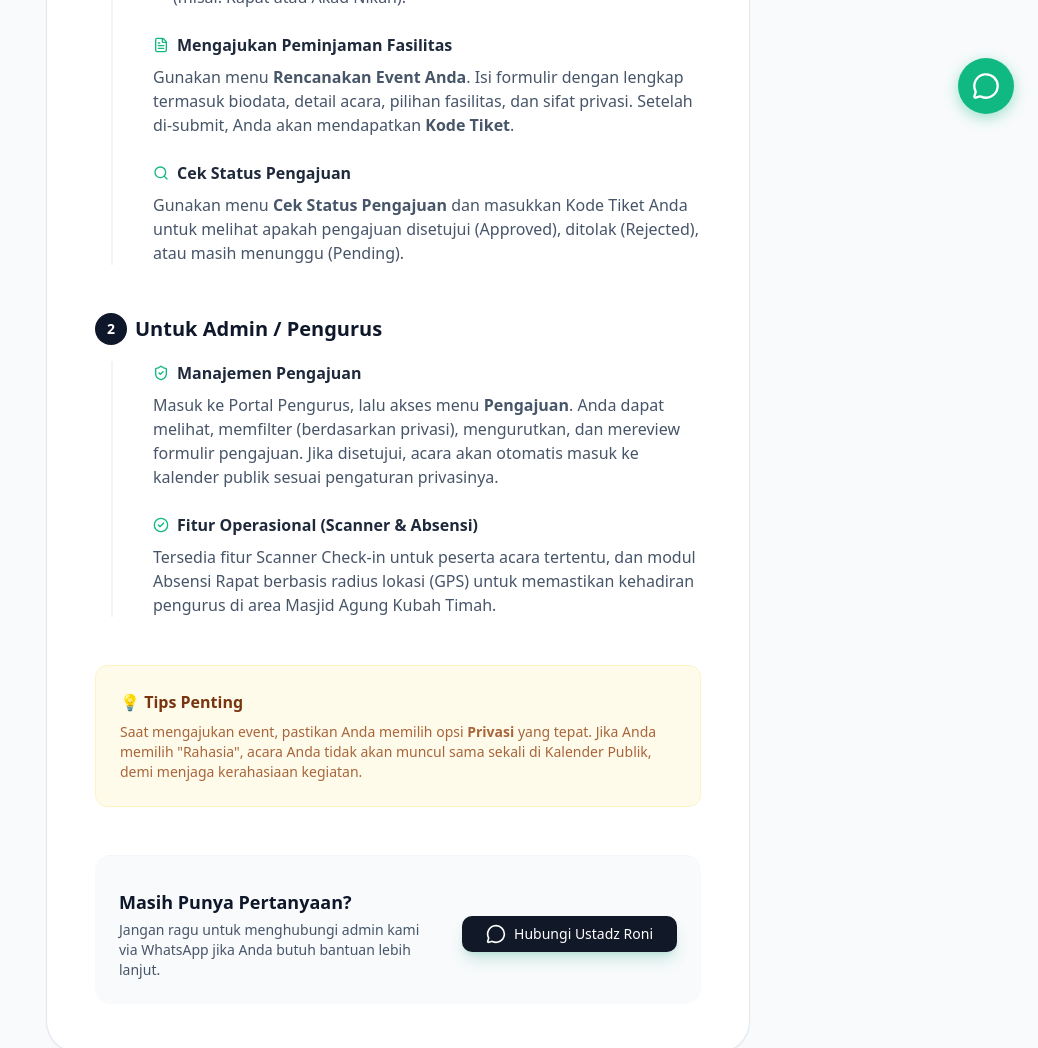
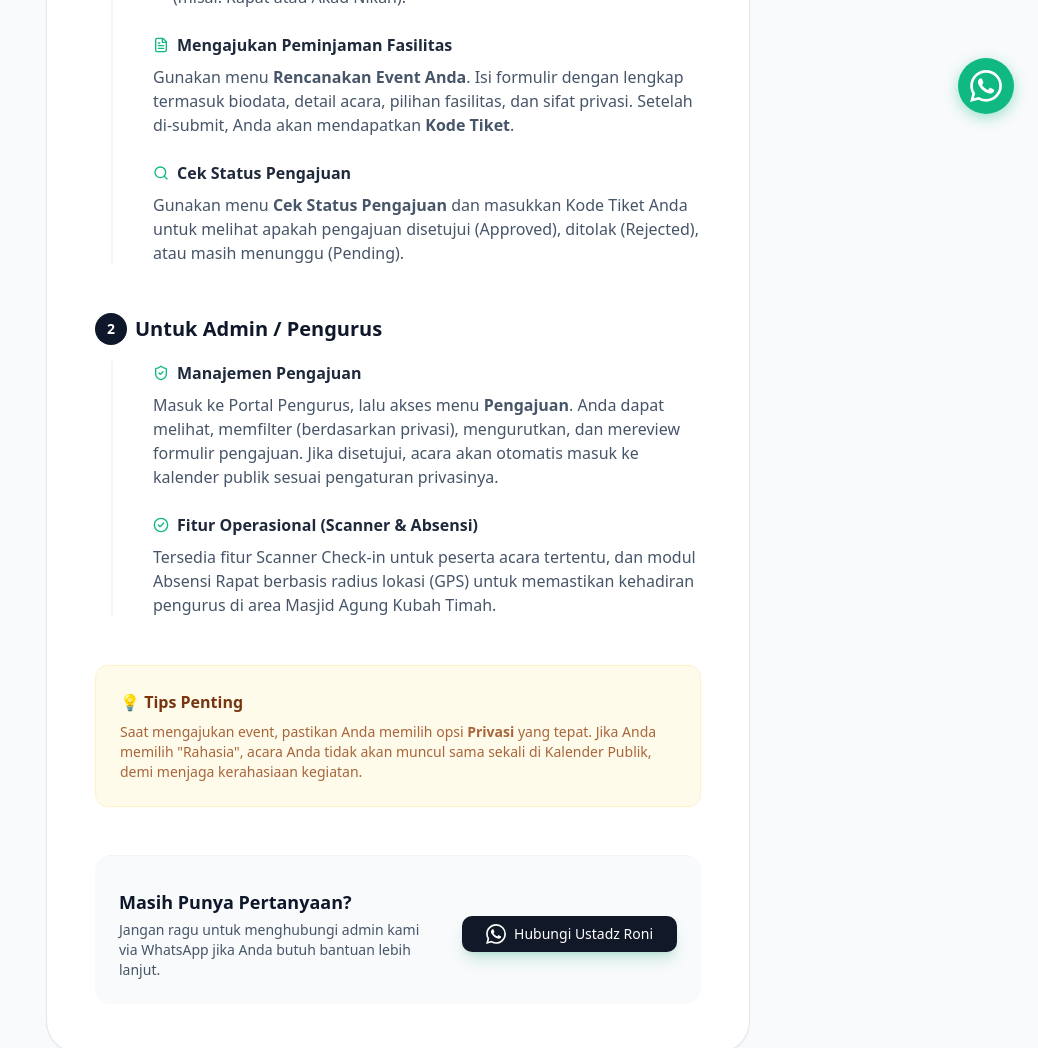
Before and after one commit to officialdmaqiqah/event-management, a Next.js app: page /bantuan in a window 1280 px wide. Shown: the part 662-1710 px from the top of the page, without its empty margins (242-1280 px from the left). Built offline with nearby package versions, Linux system fonts and the light colour scheme.

Commit message:
feat: replace generic icon with actual WhatsApp SVG logo

```diff
--- a/src/app/bantuan/page.tsx
+++ b/src/app/bantuan/page.tsx
@@ -128,7 +128,9 @@
                 className="shrink-0"
               >
                 <Button className="bg-emerald-600 hover:bg-emerald-700 text-white rounded-full font-bold px-6 h-12 shadow-lg shadow-emerald-600/20 transition-all hover:scale-105 flex items-center gap-2">
-                  <MessageCircle className="h-5 w-5" />
+                  <svg viewBox="0 0 24 24" fill="currentColor" className="h-5 w-5" xmlns="http://www.w3.org/2000/svg">
+                    <path d="M17.472 14.382c-.297-.149-1.758-.867-2.03-.967-.273-.099-.471-.148-.67.15-.197.297-.767.966-.94 1.164-.173.199-.347.223-.644.075-.297-.15-1.255-.463-2.39-1.475-.888-.788-1.489-1.761-1.663-2.06-.173-.297-.018-.458.13-.606.134-.133.298-.347.446-.52.149-.174.198-.298.298-.497.099-.198.05-.371-.025-.52-.075-.149-.669-1.612-.916-2.207-.242-.579-.487-.5-.669-.51a12.8 12.8 0 0 0-.57-.01c-.198 0-.52.074-.792.372-.272.297-1.04 1.016-1.04 2.479 0 1.462 1.065 2.875 1.213 3.074.149.198 2.096 3.2 5.077 4.487.709.306 1.262.489 1.694.625.712.227 1.36.195 1.871.118.571-.085 1.758-.719 2.006-1.413.248-.694.248-1.289.173-1.413-.074-.124-.272-.198-.57-.347m-5.421 7.403h-.004a9.87 9.87 0 0 1-5.031-1.378l-.361-.214-3.741.982.998-3.648-.235-.374a9.86 9.86 0 0 1-1.51-5.26c.001-5.45 4.436-9.884 9.888-9.884 2.64 0 5.122 1.03 6.988 2.898a9.825 9.825 0 0 1 2.893 6.994c-.003 5.45-4.437 9.884-9.885 9.884m8.413-18.297A11.815 11.815 0 0 0 12.05 0C5.495 0 .16 5.335.157 11.892c0 2.096.547 4.142 1.588 5.945L.057 24l6.305-1.654a11.882 11.882 0 0 0 5.683 1.448h.005c6.554 0 11.89-5.335 11.893-11.893a11.821 11.821 0 0 0-3.48-8.413Z"/>
+                  </svg>
                   Hubungi Ustadz Roni
                 </Button>
               </a>
--- a/src/components/FloatingWhatsApp.tsx
+++ b/src/components/FloatingWhatsApp.tsx
@@ -19,7 +19,15 @@
       className="fixed bottom-6 right-6 z-50 flex items-center justify-center w-14 h-14 bg-emerald-500 text-white rounded-full shadow-[0_4px_14px_0_rgba(16,185,129,0.39)] hover:bg-emerald-600 hover:scale-110 hover:shadow-[0_6px_20px_rgba(16,185,129,0.23)] transition-all duration-300 group"
       aria-label="Hubungi Ustadz Roni via WhatsApp"
     >
-      <MessageCircle className="h-7 w-7" />
+      {/* WhatsApp SVG Logo */}
+      <svg
+        viewBox="0 0 24 24"
+        fill="currentColor"
+        className="h-8 w-8"
+        xmlns="http://www.w3.org/2000/svg"
+      >
+        <path d="M17.472 14.382c-.297-.149-1.758-.867-2.03-.967-.273-.099-.471-.148-.67.15-.197.297-.767.966-.94 1.164-.173.199-.347.223-.644.075-.297-.15-1.255-.463-2.39-1.475-.888-.788-1.489-1.761-1.663-2.06-.173-.297-.018-.458.13-.606.134-.133.298-.347.446-.52.149-.174.198-.298.298-.497.099-.198.05-.371-.025-.52-.075-.149-.669-1.612-.916-2.207-.242-.579-.487-.5-.669-.51a12.8 12.8 0 0 0-.57-.01c-.198 0-.52.074-.792.372-.272.297-1.04 1.016-1.04 2.479 0 1.462 1.065 2.875 1.213 3.074.149.198 2.096 3.2 5.077 4.487.709.306 1.262.489 1.694.625.712.227 1.36.195 1.871.118.571-.085 1.758-.719 2.006-1.413.248-.694.248-1.289.173-1.413-.074-.124-.272-.198-.57-.347m-5.421 7.403h-.004a9.87 9.87 0 0 1-5.031-1.378l-.361-.214-3.741.982.998-3.648-.235-.374a9.86 9.86 0 0 1-1.51-5.26c.001-5.45 4.436-9.884 9.888-9.884 2.64 0 5.122 1.03 6.988 2.898a9.825 9.825 0 0 1 2.893 6.994c-.003 5.45-4.437 9.884-9.885 9.884m8.413-18.297A11.815 11.815 0 0 0 12.05 0C5.495 0 .16 5.335.157 11.892c0 2.096.547 4.142 1.588 5.945L.057 24l6.305-1.654a11.882 11.882 0 0 0 5.683 1.448h.005c6.554 0 11.89-5.335 11.893-11.893a11.821 11.821 0 0 0-3.48-8.413Z"/>
+      </svg>
       {/* Tooltip */}
       <span className="absolute right-16 px-3 py-2 bg-slate-900 text-white text-xs font-medium rounded-lg opacity-0 group-hover:opacity-100 transition-opacity duration-300 pointer-events-none whitespace-nowrap">
         Hubungi Ustadz Roni
```
